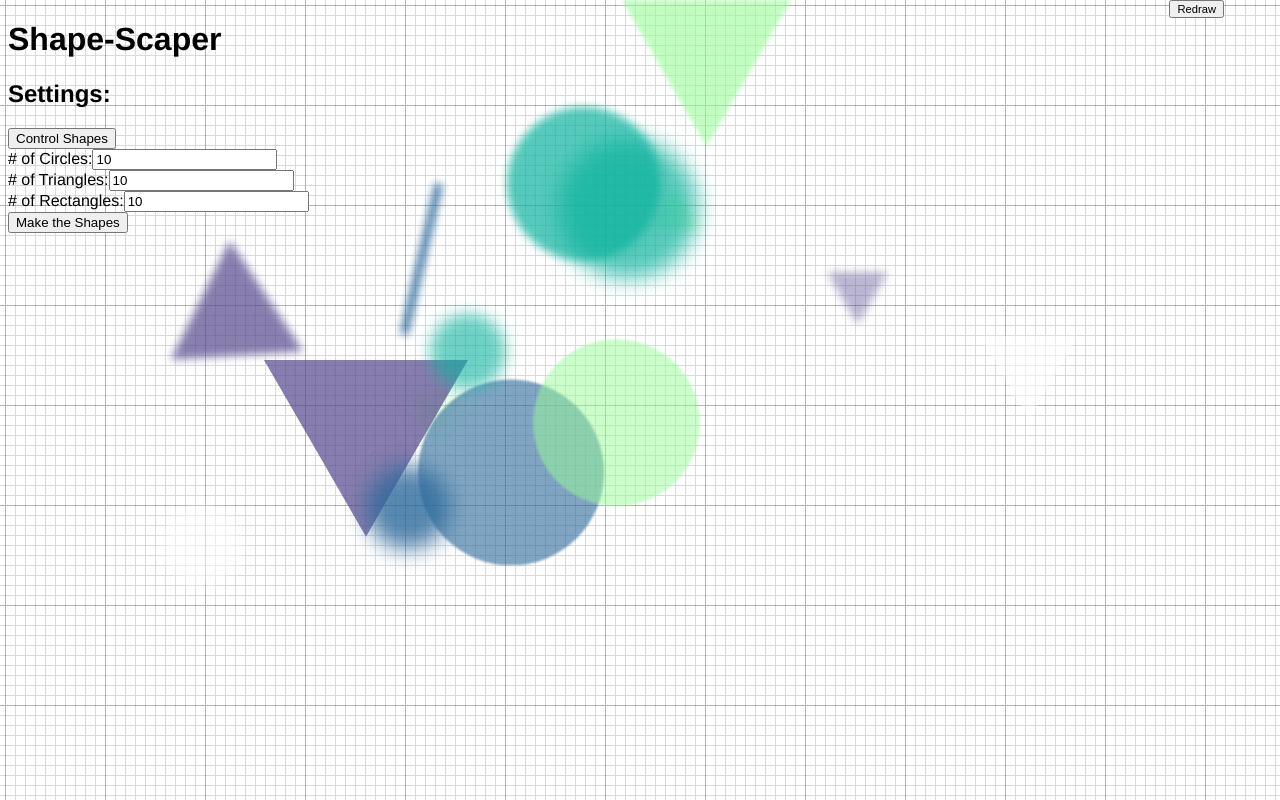
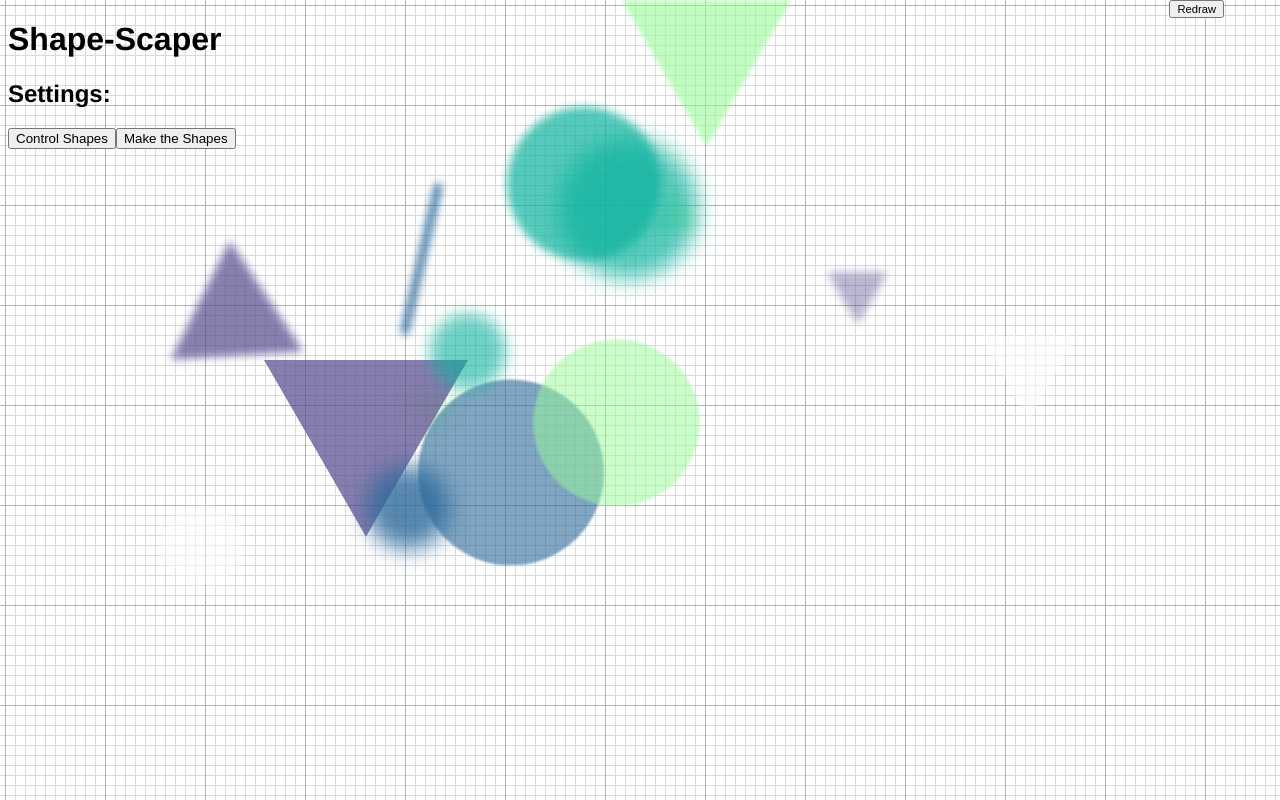
Before and after one commit to drinkingtheink/shape-scaper, a Vue app: page / in a window 1280 px wide. Built offline with nearby package versions, Linux system fonts and the light colour scheme.

Commit message:
getting flags in place

```diff
--- a/src/components/AppStage.vue
+++ b/src/components/AppStage.vue
@@ -4,19 +4,20 @@
     <section class="settings">
       <h2>Settings:</h2>
       <button @click="this.randomMode = !this.randomMode">{{ randomBtnText }}</button>
+      <section v-show="!randomMode" class="non-random-config">
         <div class="setting circle-count">
           <label for="circle-count-input"># of Circles:</label>
-        <input value="10" id="circle-count-input" type="number" max="100" />
+          <input v-model="circCount" id="circle-count-input" type="number" max="100" />
         </div>
         <div class="setting tri-count">
           <label for="tri-count-input"># of Triangles:</label>
-        <input value="10" id="tri-count-input" type="number" max="100" />
+          <input v-model="triCount" id="tri-count-input" type="number" max="100" />
         </div>
         <div class="setting rect-count">
           <label for="rect-count-input"># of Rectangles:</label>
-        <input value="10" id="rext-count-input" type="number" max="100" />
+          <input v-model="rectCount" id="rext-count-input" type="number" max="100" />
         </div>
-
+      </section>
       <button @click="handleShapeButtonPress">Make the Shapes</button>
     </section>
     <Shaper
@@ -63,15 +64,38 @@ export default {
       }
     }
   },
+  mounted() {
+    this.initiateVals();
+  },
   computed: {
     randomBtnText() {
       return this.randomMode ? 'Control Shapes' : 'Randomize Shapes';
     }
   },
   methods: {
+    initiateVals() {
+      this.circCount = this.generateRandom(3, 12);
+      this.triCount = this.generateRandom(3, 12);
+      this.rectCount = this.generateRandom(3, 12);
+    },
     handleShapeButtonPress() {
       this.runShaper = true;
-    }
+    },
+    generateRandom(min = 0, max = 100) {
+      // find diff
+      let difference = max - min;
+
+      // generate random number
+      let rand = Math.random();
+
+      // multiply with difference
+      rand = Math.floor( rand * difference);
+
+      // add with min value
+      rand = rand + min;
+
+      return rand;
+    },
   }
 }
 </script>
```
Lines whose indentation alone changed are shown as unchanged.
